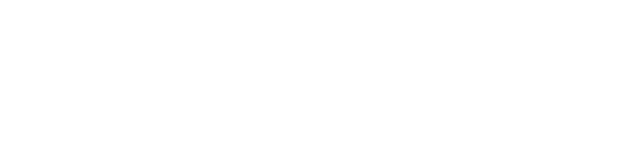
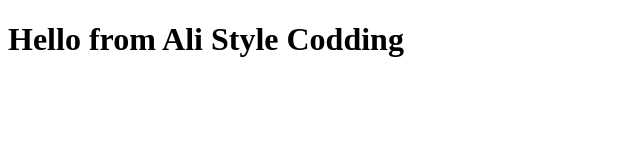
Before and after one commit to alisalehia/Cook-Book, a plain HTML site: page index.html in a window 1280 px wide. Shown: the whole page, without its empty margins (0-640 px from the left). Drawn offline with Linux system fonts and the light colour scheme.

Commit message:
Update index.html

```diff
--- a/index.html
+++ b/index.html
@@ -6,6 +6,6 @@
     <title>Document</title>
 </head>
 <body>
-
+   <h1>Hello from Ali Style Codding</h1>
 </body>
 </html>
```
